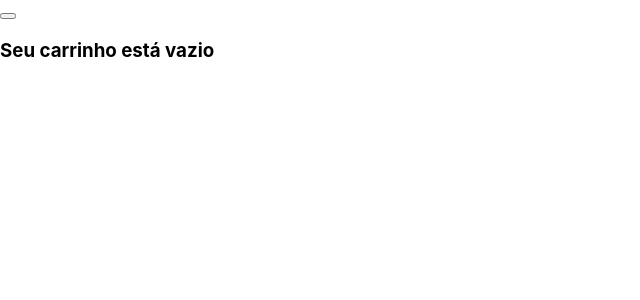
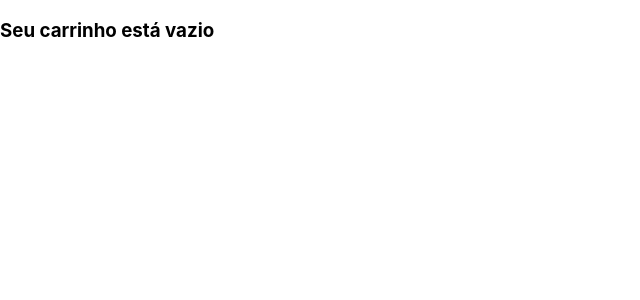
Before and after one commit to tryber/sd-04-project-frontend-online-store-14, a React (Create React App) app: page /cads in a window 1280 px wide. Shown: the top 300 px of the page, without its empty margins (0-640 px from the left). Built offline with nearby package versions, Linux system fonts and the light colour scheme.

Commit message:
testando requisito 3

```diff
--- a/src/pages/shoppingCards.js
+++ b/src/pages/shoppingCards.js
@@ -5,7 +5,6 @@ class ShoppingCart extends Component {
   render() {
     return (
       <div>
-        <button type="button" src={Carrinho} data-testid="shopping-cart-button" alt="Carrinho" />
         <h3 data-testid="shopping-cart-empty-message">Seu carrinho está vazio</h3>
       </div>
     );
```
